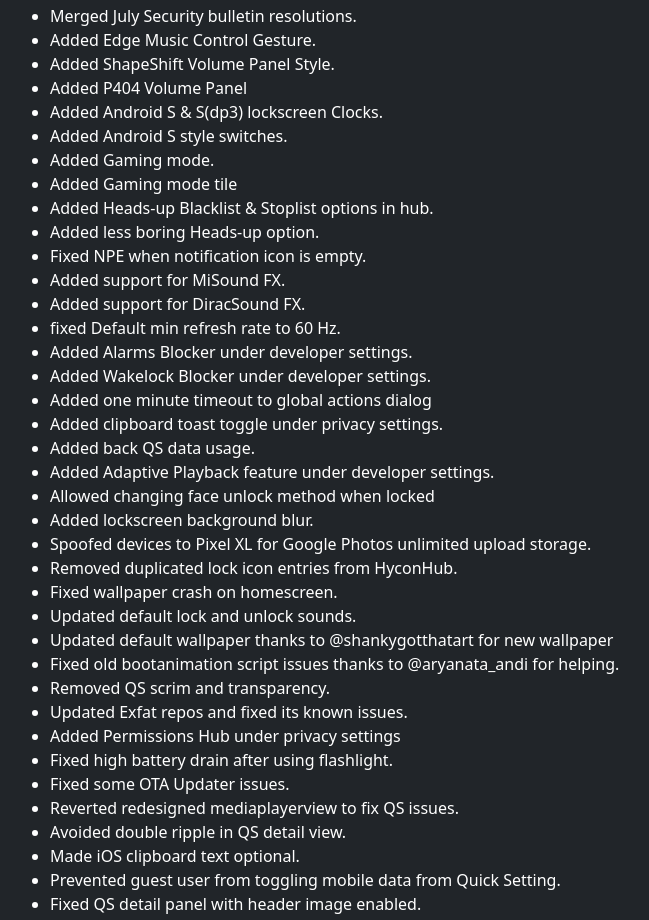
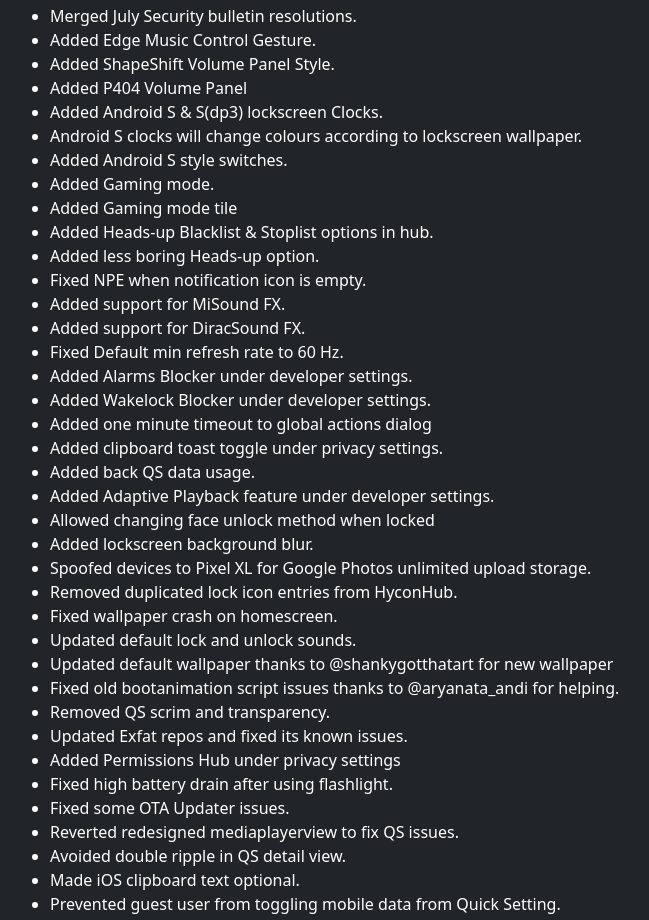
Before and after one commit to HyconOS/Hycon-React-website, a React (Create React App) app: page / in a window 1280 px wide. Shown: the part 4160-5080 px from the top of the page, without its empty margins (32-681 px from the left). Built offline with nearby package versions, Linux system fonts and the light colour scheme.

Commit message:
Hycon-React-app : 10-07-2021 : Updated changelog

```diff
--- a/src/Components/Main.js
+++ b/src/Components/Main.js
@@ -408,15 +408,16 @@
                             <li className="text-white">Added ShapeShift Volume Panel Style.</li>
                             <li className="text-white">Added P404 Volume Panel</li>
                             <li className="text-white">Added Android S & S(dp3) lockscreen Clocks.</li>
-                            <li className="text-white">Added Android S style switches.</li>
+                            <li className="text-white">Android S clocks will change colours according to lockscreen wallpaper.</li>
+			    <li className="text-white">Added Android S style switches.</li>
                             <li className="text-white">Added Gaming mode.</li>
                             <li className="text-white">Added Gaming mode tile</li>
                             <li className="text-white"> Added Heads-up Blacklist & Stoplist options in hub.</li>
                             <li className="text-white">Added less boring Heads-up option.</li>
-                            <li className="text-white">Fixed NPE when notification icon is empty.</li>
+			    <li className="text-white">Fixed NPE when notification icon is empty.</li>
                             <li className="text-white">Added support for MiSound FX.</li>
                             <li className="text-white"> Added support for DiracSound FX.</li>
-                            <li className="text-white">fixed Default min refresh rate to 60 Hz.</li>
+                            <li className="text-white">Fixed Default min refresh rate to 60 Hz.</li>
                             <li className="text-white">Added Alarms Blocker under developer settings.</li>
                             <li className="text-white">Added Wakelock Blocker under developer settings.</li>
                             <li className="text-white">Added one minute timeout to global actions dialog</li>
```
